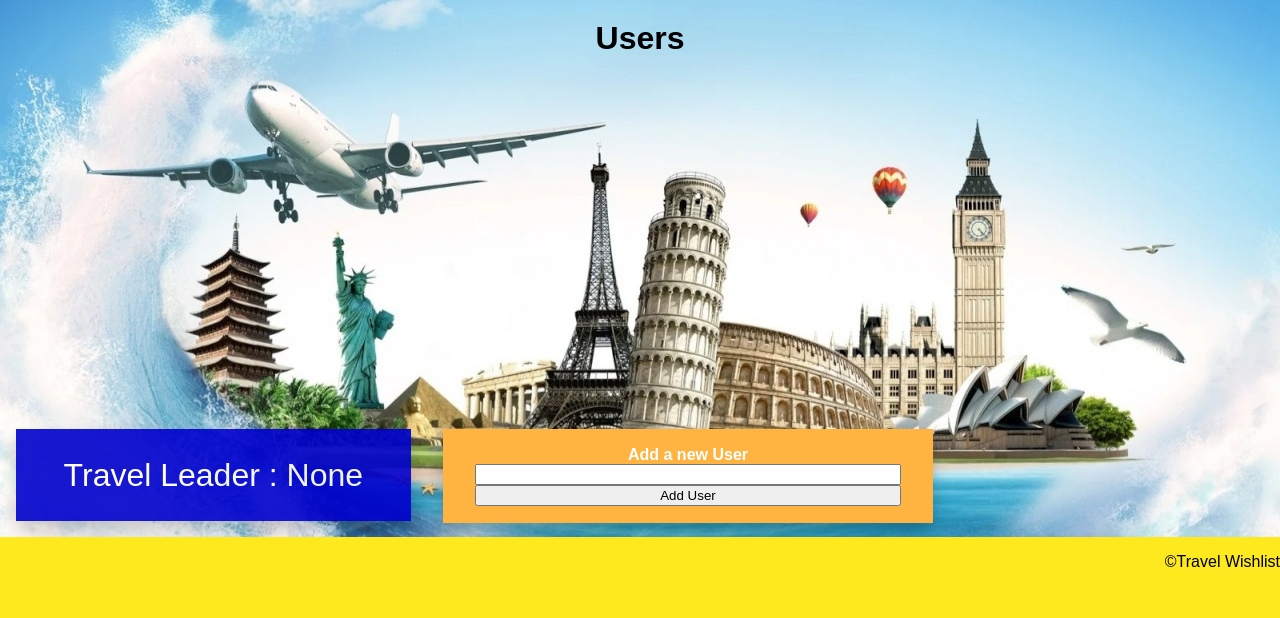
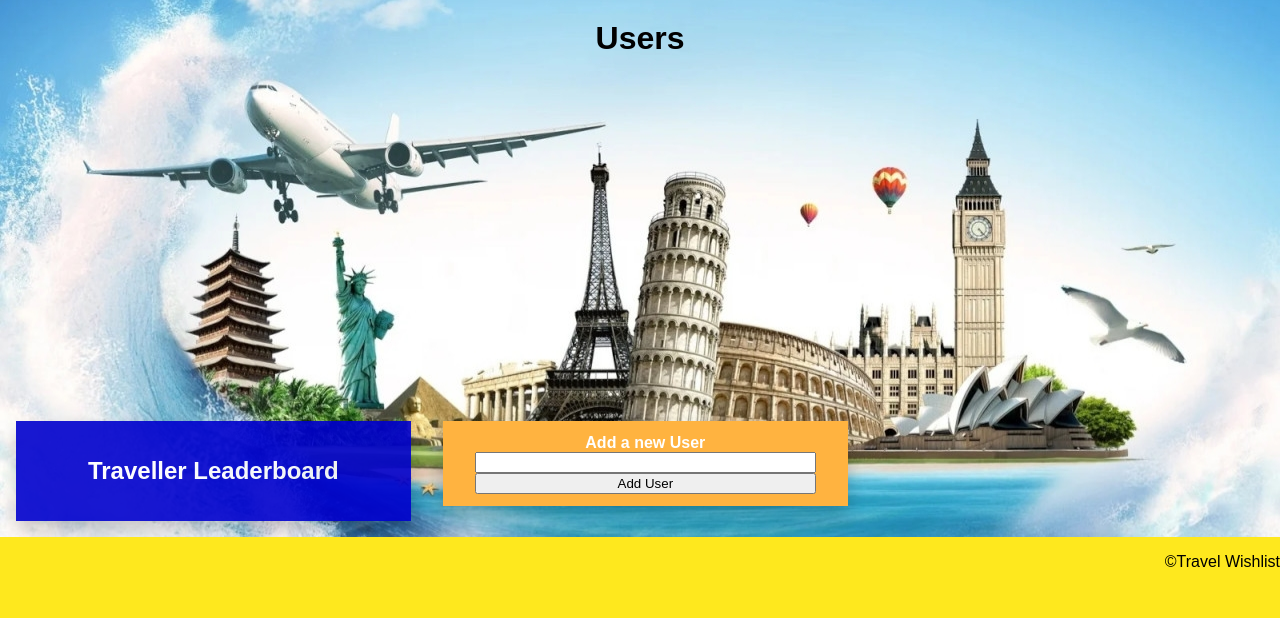
Before and after one commit to MU-RR-4Y/Travel-Wishlist---Python-Web-App-Project, a Flask app: page /users in a window 1280 px wide. Shown: the part 182-800 px from the top of the page. Run offline with Flask 2, Linux system fonts and the light colour scheme; data that the repository does not hold is empty; some libraries are stand-ins or nearby versions.

Commit message:
fixed the function for most visied and wishlisted destinations. updated most travelled to trvel leaderboard

```diff
--- a/controllers/user_controller.py
+++ b/controllers/user_controller.py
@@ -13,8 +13,7 @@
 @users_blueprint.route('/users')
 def users():
     users = user_repo.select_all()
-    user_visits = visit_repo.most_travelled_user()
-
+    user_visits = visit_repo.travel_leaderboard()
     return render_template('users/index.html', users = users, user_visits =user_visits)
 
 # NEW ('/new') GET
--- a/repositories/visit_repository.py
+++ b/repositories/visit_repository.py
@@ -54,7 +54,28 @@
     visits = visit_repo.select_all()
     user_list = []
     for item in visits:
-        user_name =item.user.name
+        user_name = item.user.name
         user_list.append(user_name)
     user = wishlist_repo.most_common(user_list)
     return user
+
+def leader(list):  #tested on tests/leaderboard.py
+    leaderboard=[]
+    for name in list:
+        if leaderboard.count(name)==0:
+            leaderboard.append(name)
+        else:
+            pass
+    return leaderboard
+
+
+
+def travel_leaderboard():
+    visits = visit_repo.select_all()
+    user_list = []
+    for item in visits:
+        user_name = item.user.name
+        user_list.append(user_name)
+    leaderboard = wishlist_repo.leaderboard(user_list)
+    final_leaderboard = leader(leaderboard)
+    return final_leaderboard
--- a/repositories/wishlist_repo.py
+++ b/repositories/wishlist_repo.py
@@ -28,13 +28,9 @@
 
 
 def most_common(list):
-    most_common_item = None
-    counter = 0
-    for item in list:
-        if list.count(item)>counter:
-            counter= list.count(item)
-        most_common_item = item
+    most_common_item = max(list,key=list.count)
     return most_common_item
+
 
 def most_wishlisted_destintion():
     wishlists = wishlist_repo.select_all()
@@ -45,12 +41,6 @@
     destination = wishlist_repo.most_common(destination_list)
     return destination
 
-
-def most_common(list):
-    most_common_item = None
-    counter = 0
-    for item in list:
-        if list.count(item)>counter:
-            counter= list.count(item)
-        most_common_item = item
-    return most_common_item
+def leaderboard(list):
+    leaders = sorted(list, key = list.count, reverse = True)
+    return leaders
--- a/seeds.py
+++ b/seeds.py
@@ -91,7 +91,7 @@
 visit_5 = Visit(user_2,destination_6,'09/02/2023',3,'The magic kingdom was great')
 visit_6 = Visit(user_4,destination_3,'03/02/2023',3,'We had some French bread')
 visit_7 = Visit(user_1,destination_3,'10/02/2023',3,'Went to Versailles')
-visit_8 = Visit(user_5,destination_3,'01/02/2023',3,'Saw a PSG game')
+visit_8 = Visit(user_5,destination_1,'01/02/2023',3,'the saw the colosseum')
 
 visit_repo.save(visit_1)
 visit_repo.save(visit_2)
--- a/static/style.css
+++ b/static/style.css
@@ -166,8 +166,8 @@
     background-color: #FFB340;
     padding: 1rem 2rem;
     margin: 1rem;
-    width: 50%;
-    height: 50%;
+    width: 40%;
+    height: 40%;
     color: white;
     display : flex;
     justify-content: center;
@@ -270,6 +270,20 @@
     text-align: center;
 }
 
+.attention-card2{
+    box-shadow: 0 0.5rem 1rem 0 rgba(0,0,0,0.2);
+    background-color: mediumblue;
+    color: white;
+    opacity: 0.9;
+    padding: 1rem 2rem;
+    margin: 1rem;
+
+    display : flex;
+    justify-content: center;
+    text-align: center;
+    flex-direction: column;
+}
+
 
 
 /* FORMS */
--- a/templates/users/index.html
+++ b/templates/users/index.html
@@ -18,8 +18,16 @@
             {% endfor %}
 
         </div>
-        <div class="attention-card">
-            Travel Leader : {{user_visits}}
+        <div class="attention-card2">
+            <h2>Traveller Leaderboard</h2>
+            {% for user in user_visits %}
+            <ul>
+                <li>
+                    {{user}}
+                </li>
+            </ul>
+            {% endfor %}
+
 
 
         </div>
```
Also changed, not shown: tests/leaderboard.py (added, +12 -0 lines).
